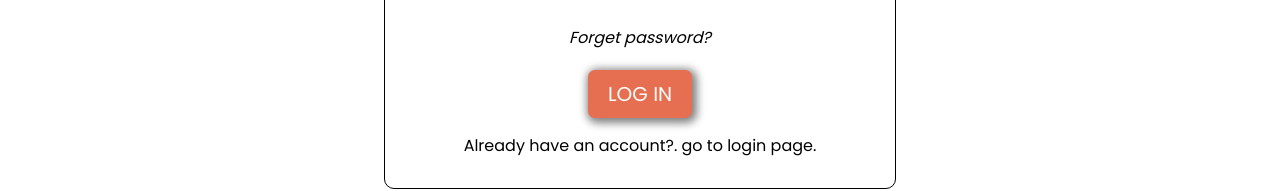
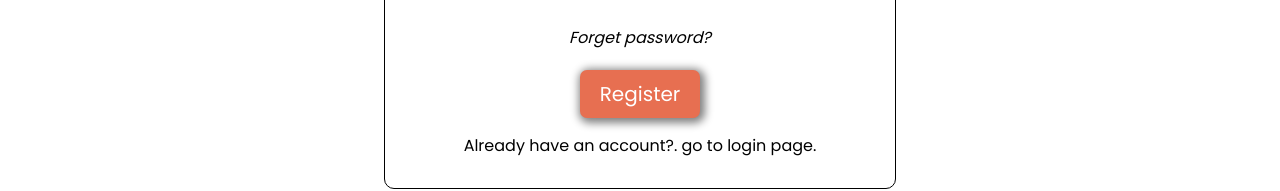
Before and after one commit to farjana579/Dog-Person, a Next.js app: page /registerpage in a window 1280 px wide. Shown: the part 567-758 px from the top of the page. Built offline with nearby package versions, Linux system fonts and the light colour scheme.

Commit message:
registraion update

```diff
--- a/components/Registration/RegisterComponent.js
+++ b/components/Registration/RegisterComponent.js
@@ -28,7 +28,7 @@
           <a>
             <i>Forget password?</i>
           </a>
-          <button className={styles.btnStyle}>LOG IN</button>
+          <button className={styles.btnStyle}>Register</button>
           <a href="/registration">
             Already have an account?. go to login page.
           </a>
--- a/pages/index.js
+++ b/pages/index.js
@@ -1,5 +1,7 @@
+import React from "react";
 import styles from "../styles/Home.module.css";
 import HomePage from "../components/Home/Homepage";
+
 export default function Home() {
   return (
     <div className={styles.main}>
--- a/styles/footer.module.css
+++ b/styles/footer.module.css
@@ -4,6 +4,7 @@
     height: 220px;
     color: white;
     justify-content:  space-around;
+
 
 }
 .footerFirst{
```
Also changed, not shown: pages/home.js (added, +12 -0 lines).
